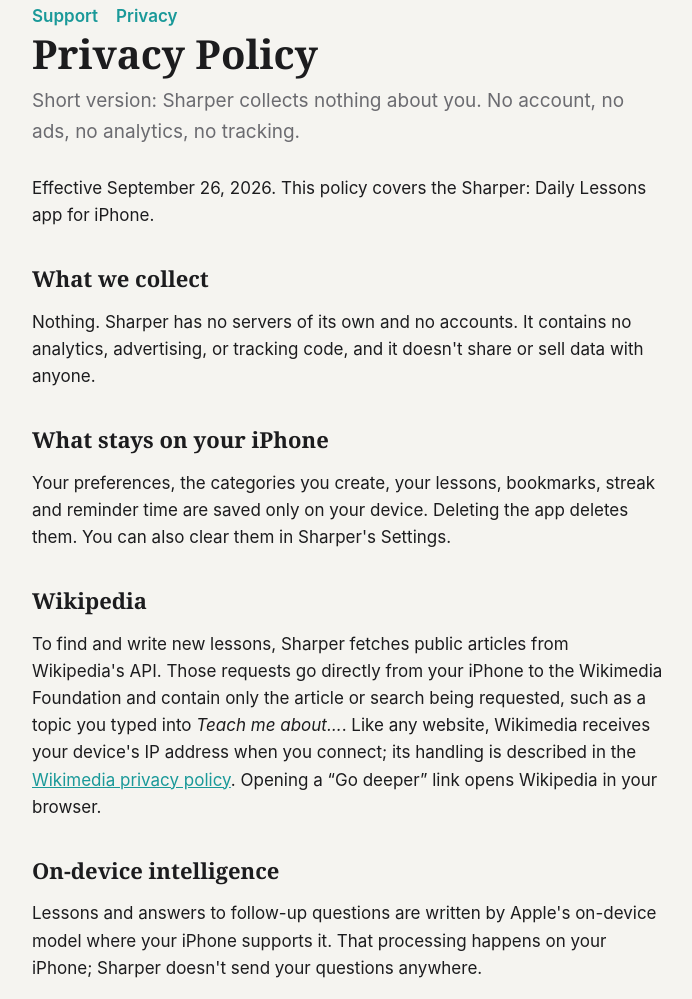
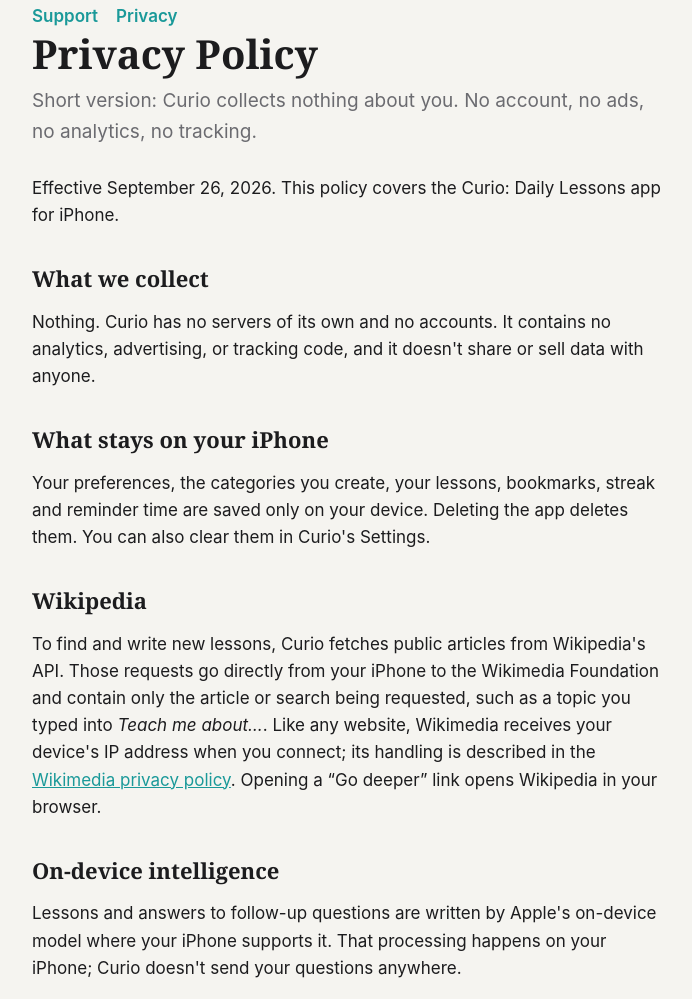
Before and after one commit to ameetvaswani/sharper, a plain HTML site: page privacy.html in a window 1280 px wide. Shown: the part 53-1052 px from the top of the page, without its empty margins (292-984 px from the left). Drawn offline with Linux system fonts and the light colour scheme.

Commit message:
Rename to Curio

```diff
--- a/privacy.html
+++ b/privacy.html
@@ -3,27 +3,27 @@
 <head>
 <meta charset="utf-8">
 <meta name="viewport" content="width=device-width, initial-scale=1">
-<title>Sharper: Daily Lessons — Privacy Policy</title>
+<title>Curio: Daily Lessons — Privacy Policy</title>
 <link rel="stylesheet" href="style.css">
 </head>
 <body>
 <main>
   <nav><a href="./">Support</a><a href="privacy.html">Privacy</a></nav>
   <h1>Privacy Policy</h1>
-  <p class="lead">Short version: Sharper collects nothing about you. No account, no ads, no analytics, no tracking.</p>
-  <p>Effective September 26, 2026. This policy covers the Sharper: Daily Lessons app for iPhone.</p>
+  <p class="lead">Short version: Curio collects nothing about you. No account, no ads, no analytics, no tracking.</p>
+  <p>Effective September 26, 2026. This policy covers the Curio: Daily Lessons app for iPhone.</p>
 
   <h2>What we collect</h2>
-  <p>Nothing. Sharper has no servers of its own and no accounts. It contains no analytics, advertising, or tracking code, and it doesn't share or sell data with anyone.</p>
+  <p>Nothing. Curio has no servers of its own and no accounts. It contains no analytics, advertising, or tracking code, and it doesn't share or sell data with anyone.</p>
 
   <h2>What stays on your iPhone</h2>
-  <p>Your preferences, the categories you create, your lessons, bookmarks, streak and reminder time are saved only on your device. Deleting the app deletes them. You can also clear them in Sharper's Settings.</p>
+  <p>Your preferences, the categories you create, your lessons, bookmarks, streak and reminder time are saved only on your device. Deleting the app deletes them. You can also clear them in Curio's Settings.</p>
 
   <h2>Wikipedia</h2>
-  <p>To find and write new lessons, Sharper fetches public articles from Wikipedia's API. Those requests go directly from your iPhone to the Wikimedia Foundation and contain only the article or search being requested, such as a topic you typed into <em>Teach me about…</em>. Like any website, Wikimedia receives your device's IP address when you connect; its handling is described in the <a href="https://foundation.wikimedia.org/wiki/Policy:Privacy_policy">Wikimedia privacy policy</a>. Opening a “Go deeper” link opens Wikipedia in your browser.</p>
+  <p>To find and write new lessons, Curio fetches public articles from Wikipedia's API. Those requests go directly from your iPhone to the Wikimedia Foundation and contain only the article or search being requested, such as a topic you typed into <em>Teach me about…</em>. Like any website, Wikimedia receives your device's IP address when you connect; its handling is described in the <a href="https://foundation.wikimedia.org/wiki/Policy:Privacy_policy">Wikimedia privacy policy</a>. Opening a “Go deeper” link opens Wikipedia in your browser.</p>
 
   <h2>On-device intelligence</h2>
-  <p>Lessons and answers to follow-up questions are written by Apple's on-device model where your iPhone supports it. That processing happens on your iPhone; Sharper doesn't send your questions anywhere.</p>
+  <p>Lessons and answers to follow-up questions are written by Apple's on-device model where your iPhone supports it. That processing happens on your iPhone; Curio doesn't send your questions anywhere.</p>
 
   <h2>Reminders</h2>
   <p>Daily reminders are local notifications scheduled on your iPhone. No push service is involved.</p>
@@ -32,7 +32,7 @@
   <p>If you choose to email us, for example with <em>Report a problem</em>, we receive what you send, including your email address and the lesson details the app fills in. We use it only to reply and to fix the problem, and we don't add you to any list.</p>
 
   <h2>Children</h2>
-  <p>Sharper collects no personal information from anyone, including children under 13.</p>
+  <p>Curio collects no personal information from anyone, including children under 13.</p>
 
   <h2>Changes</h2>
   <p>If this policy changes, the new version will be posted here with a new effective date.</p>
```
Also changed, not shown: index.html (+8 -8 lines).
